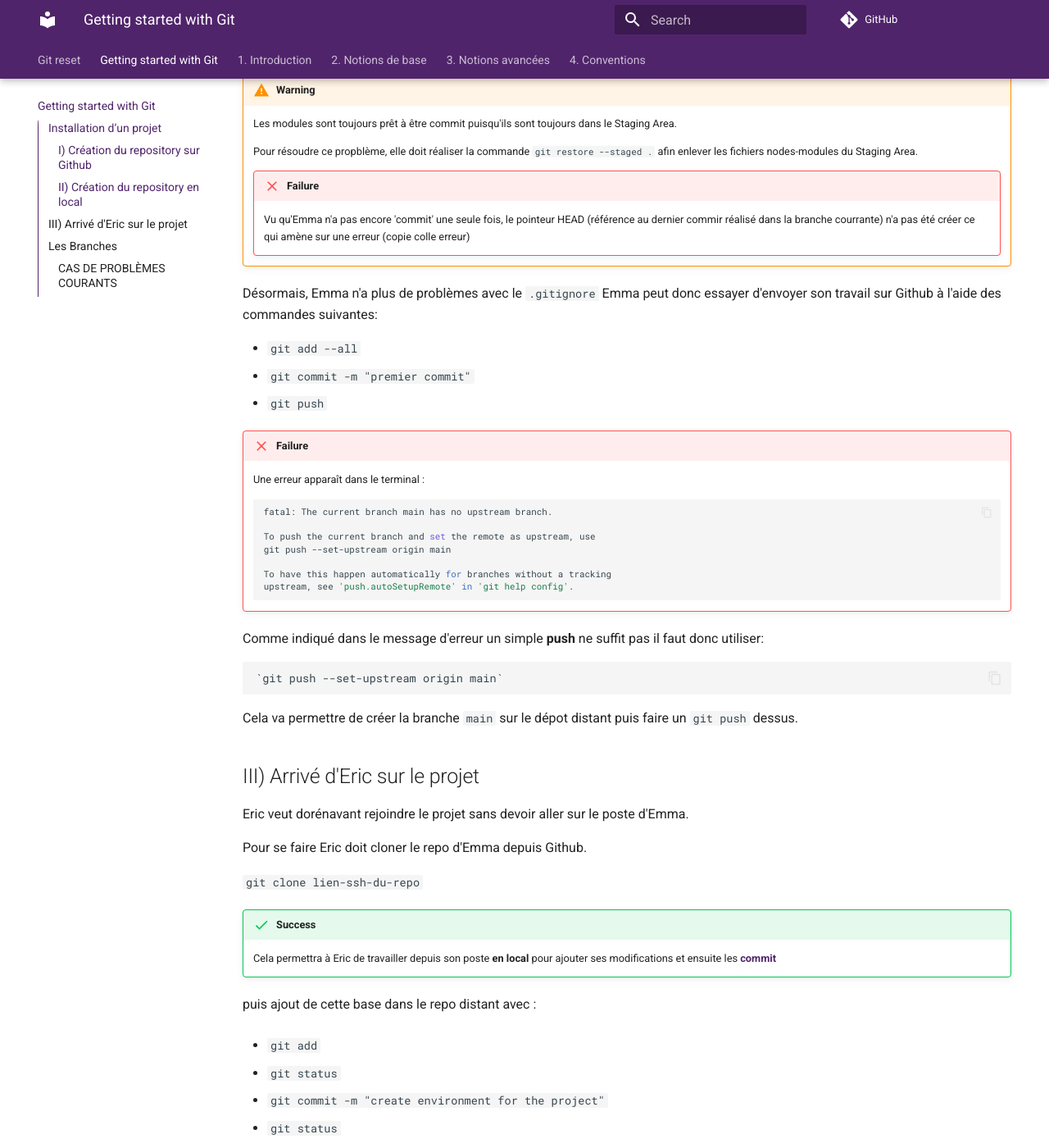
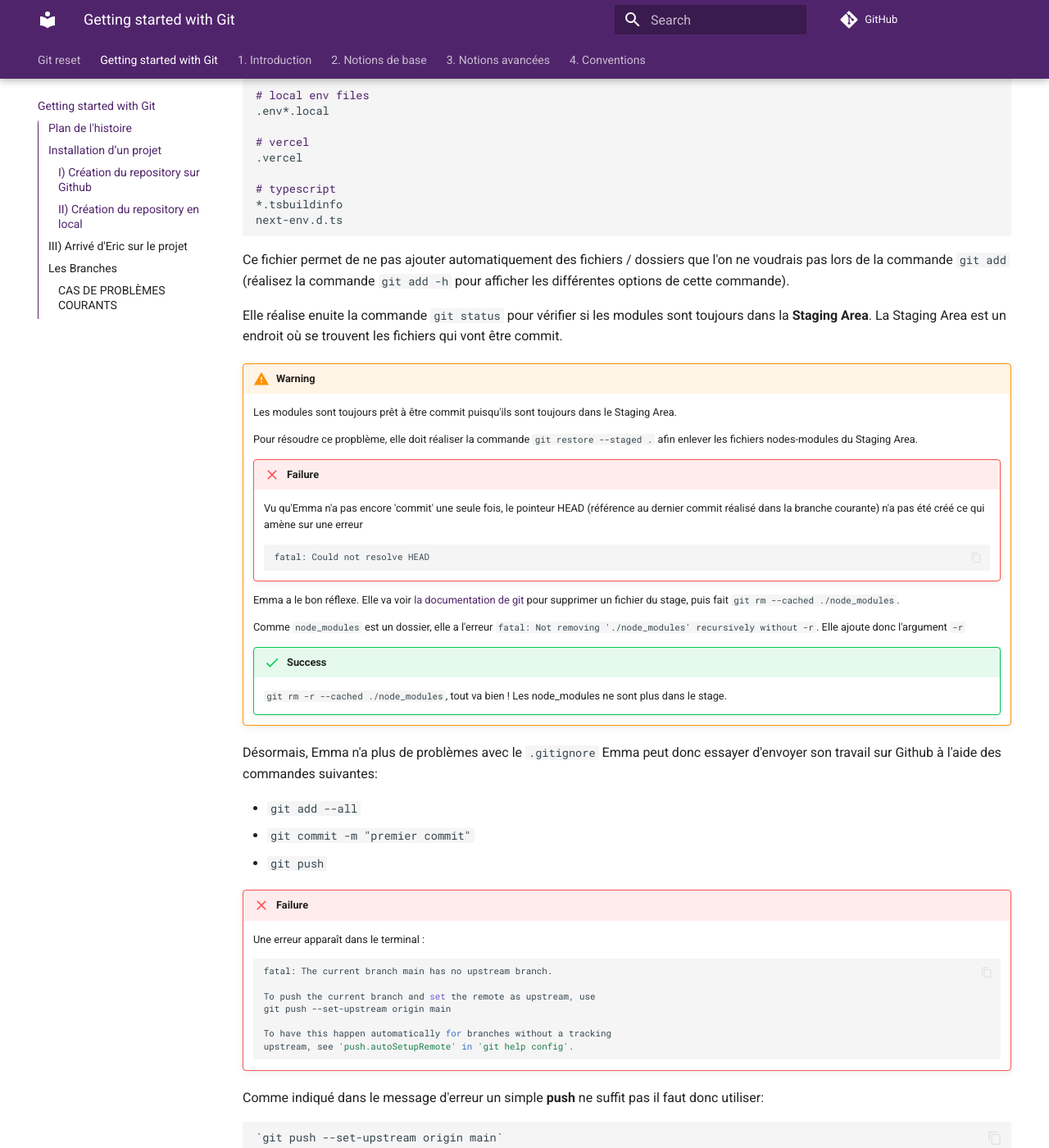
Before and after one commit to ub-mmi-but/git-101, an MkDocs documentation site: the page built from docs/index2.md, in a window 1280 px wide and 1400 px high, scrolled down 2594 px. Shown: the whole window at 82% size. Built offline with MkDocs 1.6.1 and Material for MkDocs 9.7.7, drawn with Linux system fonts in a browser that asks for light colours; comment, search, counter and statistics services are not loaded; some of the changed text lies outside the part shown.

Commit message:
fixes + plan

````diff
--- a/docs/index2.md
+++ b/docs/index2.md
@@ -1,4 +1,15 @@
 # Getting started with Git
+
+## Plan de l'histoire
+
+- Le projet d'Emma et Eric
+- Création d'un projet GitHub
+- Création d'un projet git local
+- Clone du projet par Eric
+  - Il essaie de push des modifs sur main, mais se fait rejeter parce qu'Emma a push un deuxième commit depuis son clonage
+  - Il fait une branche du coup.
+    - checkout, checkout -b, push, lien vers la doc Git Flow
+- Form, API, mot de passe, réécriture, rebase onto
 
 ## **Installation d’un projet**
 
@@ -48,7 +59,7 @@
 
 Emma ne le remarque pas et souhaite sauvegarder une première fois son projet sur Github, elle utilise pour cela la commande suivante :
 
-- `git add –all` (ajoute tous les fichiers dans le futurs **commit** afin de les amener sur le repo distant)
+- `git add --all` (ajoute tous les fichiers dans le futurs **commit** afin de les amener sur le repo distant)
 
 !!! danger
     Oh mon dieu ! Tout a été ajouté ! Tous les modules on été ajouté dans le `commit`, ceci est une très mauvaise chose.
@@ -102,7 +113,18 @@
     Pour résoudre ce propblème, elle doit réaliser la commande `git restore --staged .` afin enlever les fichiers nodes-modules du Staging Area.
 
 	!!! failure
-		Vu qu'Emma n'a pas encore 'commit' une seule fois, le pointeur HEAD (référence au dernier commir réalisé dans la branche courrante) n'a pas été créer ce qui amène sur une erreur (copie colle erreur)
+		Vu qu'Emma n'a pas encore 'commit' une seule fois, le pointeur HEAD (référence au dernier commit réalisé dans la branche courante) n'a pas été créé ce qui amène sur une erreur
+
+        ```
+        fatal: Could not resolve HEAD
+        ```
+
+    Emma a le bon réflexe. Elle va voir [la documentation de git](https://docs.gitlab.com/ee/topics/git/unstage.html) pour supprimer un fichier du stage, puis fait `git rm --cached ./node_modules`.
+
+    Comme `node_modules` est un dossier, elle a l'erreur `fatal: Not removing './node_modules' recursively without -r`. Elle ajoute donc l'argument `-r`
+
+    !!! success
+        `git rm -r --cached ./node_modules`, tout va bien ! Les node_modules ne sont plus dans le stage.
 
 Désormais, Emma n'a plus de problèmes avec le `.gitignore` Emma peut donc essayer d'envoyer son travail sur Github à l'aide des commandes suivantes:
 
@@ -201,6 +223,8 @@
 
 ### CAS DE PROBLÈMES COURANTS
 
+"Je vois pas tes modifs" : Eric est pas sur la bonne branche, ou il a pas fetch
+
 Branche qui change de nom et crée un conflit :
 Merge la branche qui pose problème sur la bonne branche qui respecte la bonne convention de nommage. Supprimer la branche problématique
 Puis commit et push
````
